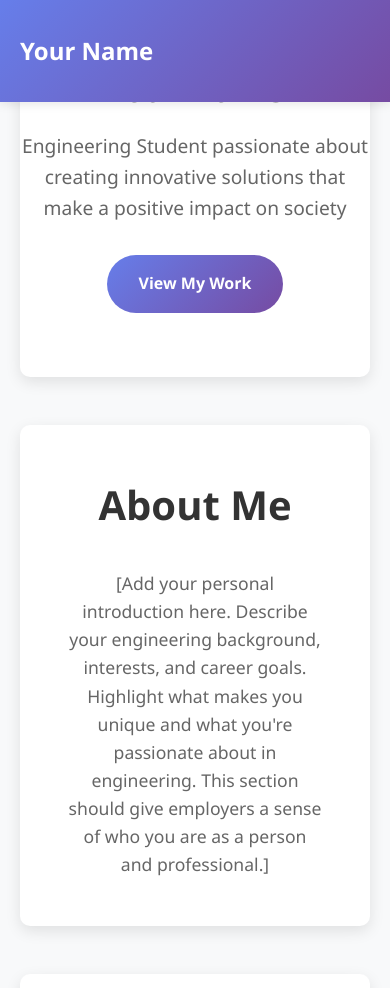
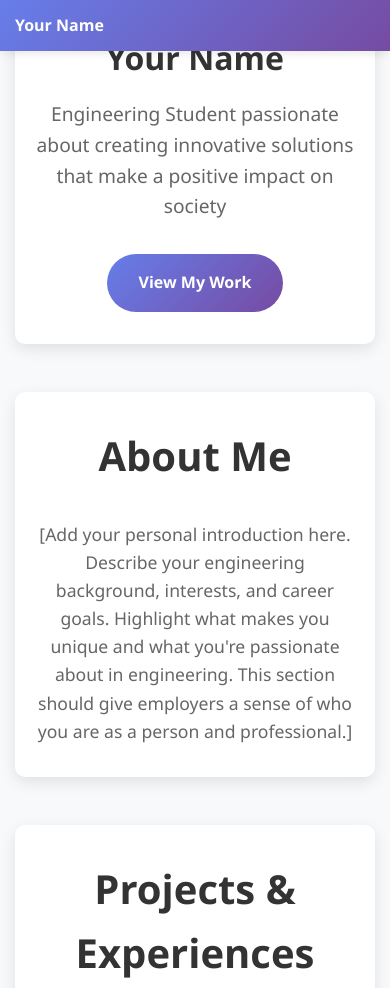
Before and after one commit to hanze1iu/hanze1iu.github.io, a plain HTML site: page index.html in a window 390 px wide. Shown: the top 988 px of the page. Drawn offline with Linux system fonts and the light colour scheme.

Commit message:
Update index.html

```diff
--- a/index.html
+++ b/index.html
@@ -27,7 +27,7 @@
         header {
             background: linear-gradient(135deg, #667eea 0%, #764ba2 100%);
             color: white;
-            padding: 2rem 0;
+            padding: 0.8rem 0;
             position: fixed;
             top: 0;
             width: 100%;
@@ -42,8 +42,11 @@
         }
 
         .logo {
-            font-size: 1.5rem;
+            font-size: 1.2rem;
             font-weight: bold;
+            white-space: nowrap;
+            overflow: hidden;
+            text-overflow: ellipsis;
         }
 
         .nav-links {
@@ -66,13 +69,13 @@
         }
 
         main {
-            margin-top: 120px;
+            margin-top: 70px;
             padding: 2rem 0;
         }
 
         .hero {
             text-align: center;
-            padding: 4rem 0;
+            padding: 3rem 0;
             background: white;
             border-radius: 10px;
             margin-bottom: 3rem;
@@ -80,7 +83,7 @@
         }
 
         .hero h1 {
-            font-size: 3rem;
+            font-size: 2.5rem;
             margin-bottom: 1rem;
             color: #333;
         }
@@ -236,8 +239,25 @@
                 display: none;
             }
 
+            .logo {
+                font-size: 1rem;
+                max-width: 150px;
+            }
+
+            nav {
+                padding: 0 10px;
+            }
+
             .hero h1 {
                 font-size: 2rem;
+            }
+
+            .hero {
+                padding: 2rem 1rem;
+            }
+
+            .section {
+                padding: 2rem 1rem;
             }
 
             .projects-grid {
@@ -251,6 +271,10 @@
             .contact-info {
                 flex-direction: column;
                 gap: 1rem;
+            }
+
+            .container {
+                padding: 0 15px;
             }
         }
     </style>
@@ -440,5 +464,3 @@
             }
         });
     </script>
-</body>
-</html>
```
